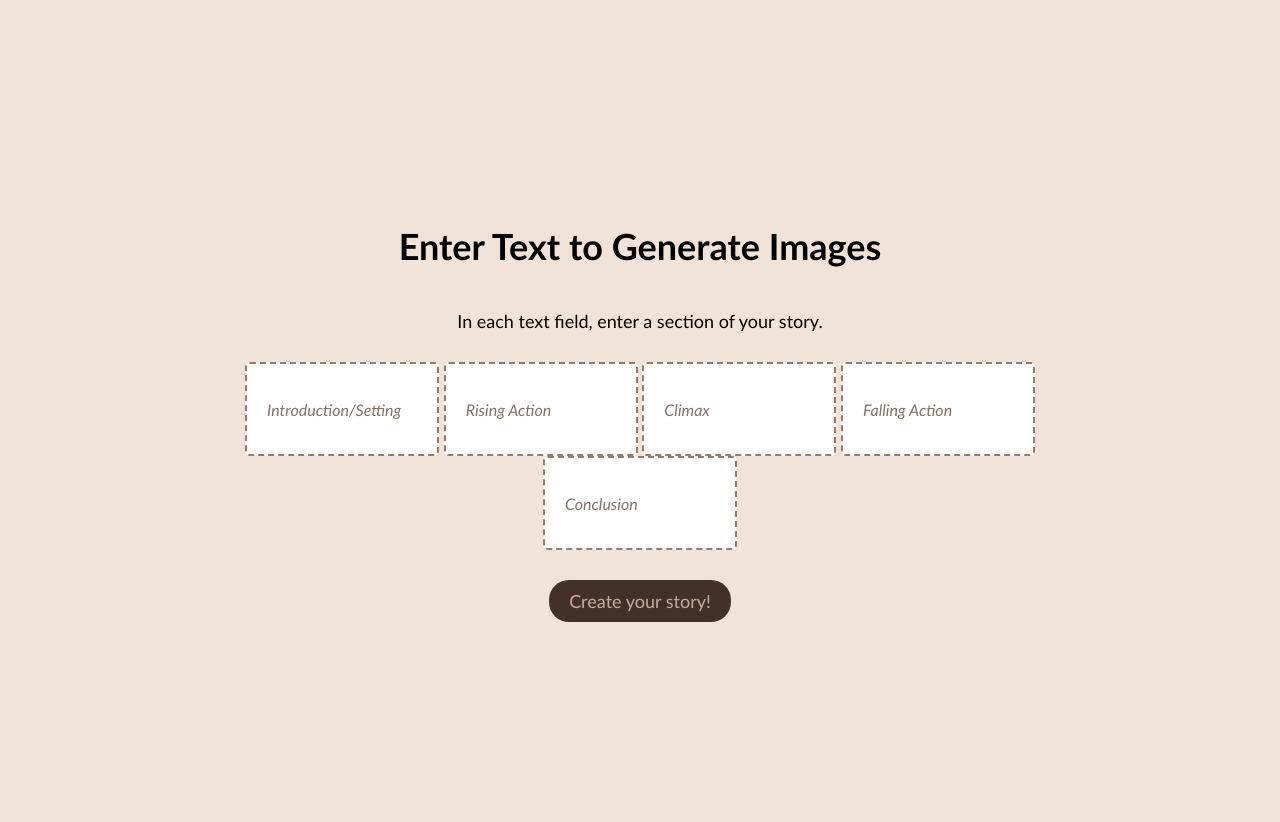
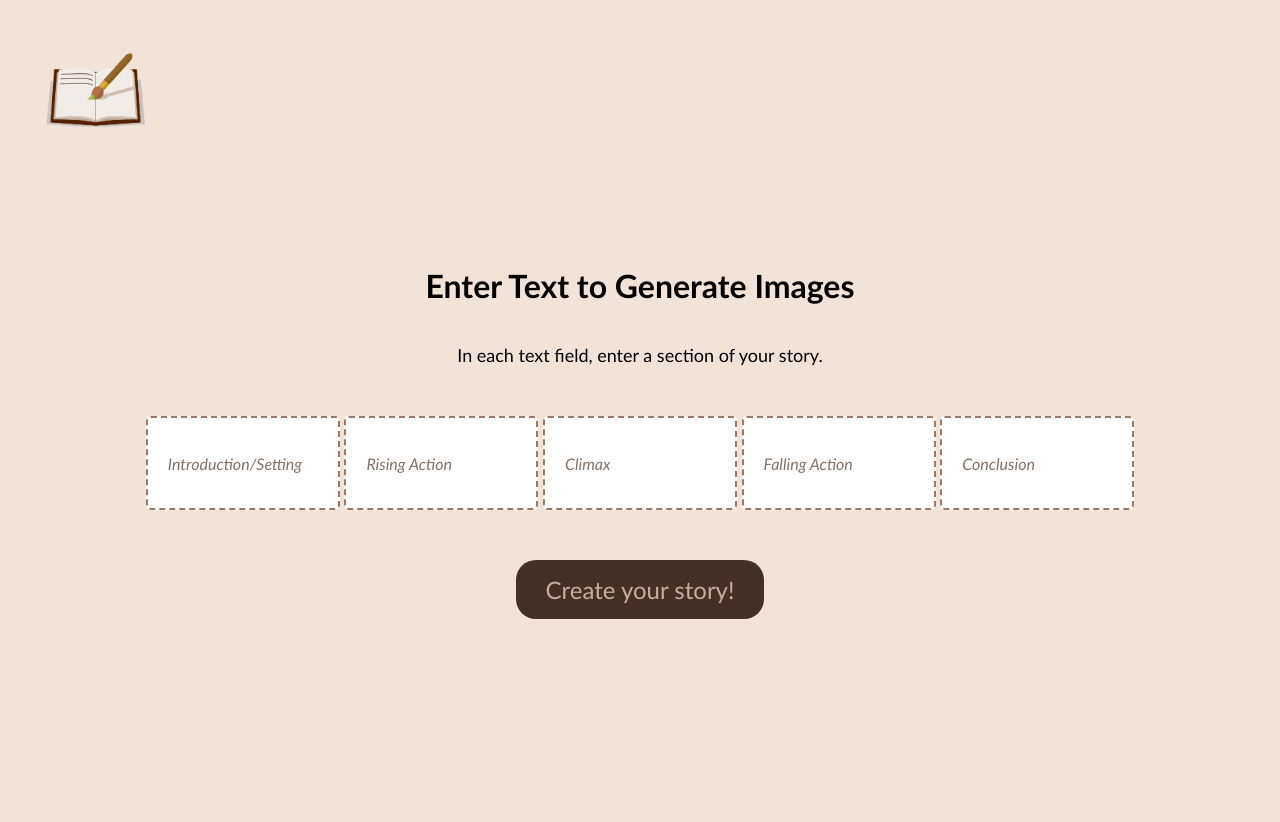
Before and after one commit to SanshubhKukutla/Book-of-Art, a Flask app: page /generate_image in a window 1280 px wide. After the commit the page ends 619 px from the top, so only its background shows below. Run offline with Flask 3, Linux system fonts and the light colour scheme.

Commit message:
Image on second html page

```diff
--- a/templates/storyinput.html
+++ b/templates/storyinput.html
@@ -23,22 +23,25 @@
         display: flex;
         flex-direction: column;
         justify-content: center;
+        flex-wrap: wrap;
         align-items: center;
         font-family: 'Gill Sans', 'Gill Sans MT', Calibri, 'Trebuchet MS', sans-serif;
         font-size: large;
-        margin: 200px;
+      }
+      h1 {
+        font-size: xx-large;
       }
       p {
         font-size: large;
-        margin-bottom: 30px;
+        margin-bottom: 50px;
       }
       #storybutton {
-        margin-top: 30px;
+        margin: 50px;
         background-color: #433128;
         color: #C9AC9C;
         font-family: 'Gill Sans', 'Gill Sans MT', Calibri, 'Trebuchet MS', sans-serif;
-        font-size: large;
-        padding: 10px 20px;
+        font-size: x-large;
+        padding: 15px 30px;
         border: none;
         border-radius: 20px;
         cursor: pointer
@@ -55,6 +58,7 @@
         border: 2px dashed #9A7966; /* Add a border */
         border-radius: 5px; /* Round the corners */
         font-size: 16px; /* Set the font size */
+        flex-wrap: wrap;
       }
       .styled-input:focus {
         border: 2px solid #3588bb;
@@ -71,11 +75,21 @@
       input {
         font-family: 'Gill Sans', 'Gill Sans MT', Calibri, 'Trebuchet MS', sans-serif;
       }
+      a img {
+        width: 150px; /* Adjust the width as needed */
+        height: auto; /* Maintain aspect ratio for responsive design */
+        border: 0px;
+        margin-left: 20px;
+      }
 
 
     </style>
   </head>
   <body>
+    <a href="index.html">
+      <img src="{{ url_for('static', filename='images/hackgt_logo.png') }}" alt="Your Logo">
+  </a>
+  </div>
     <div class = "storyinputbody">
       <h1>Enter Text to Generate Images</h1>
       <p>In each text field, enter a section of your story.</p>
```
